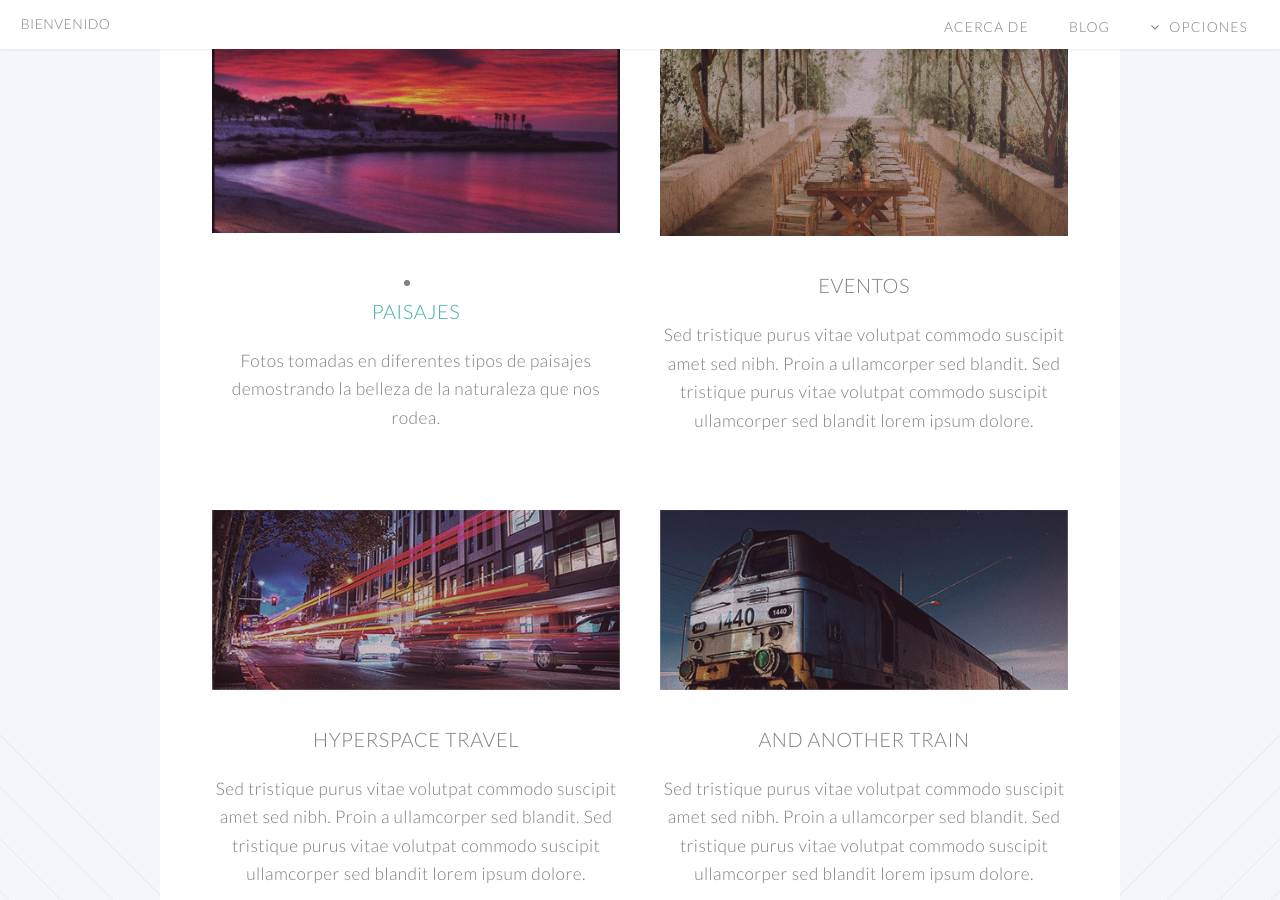
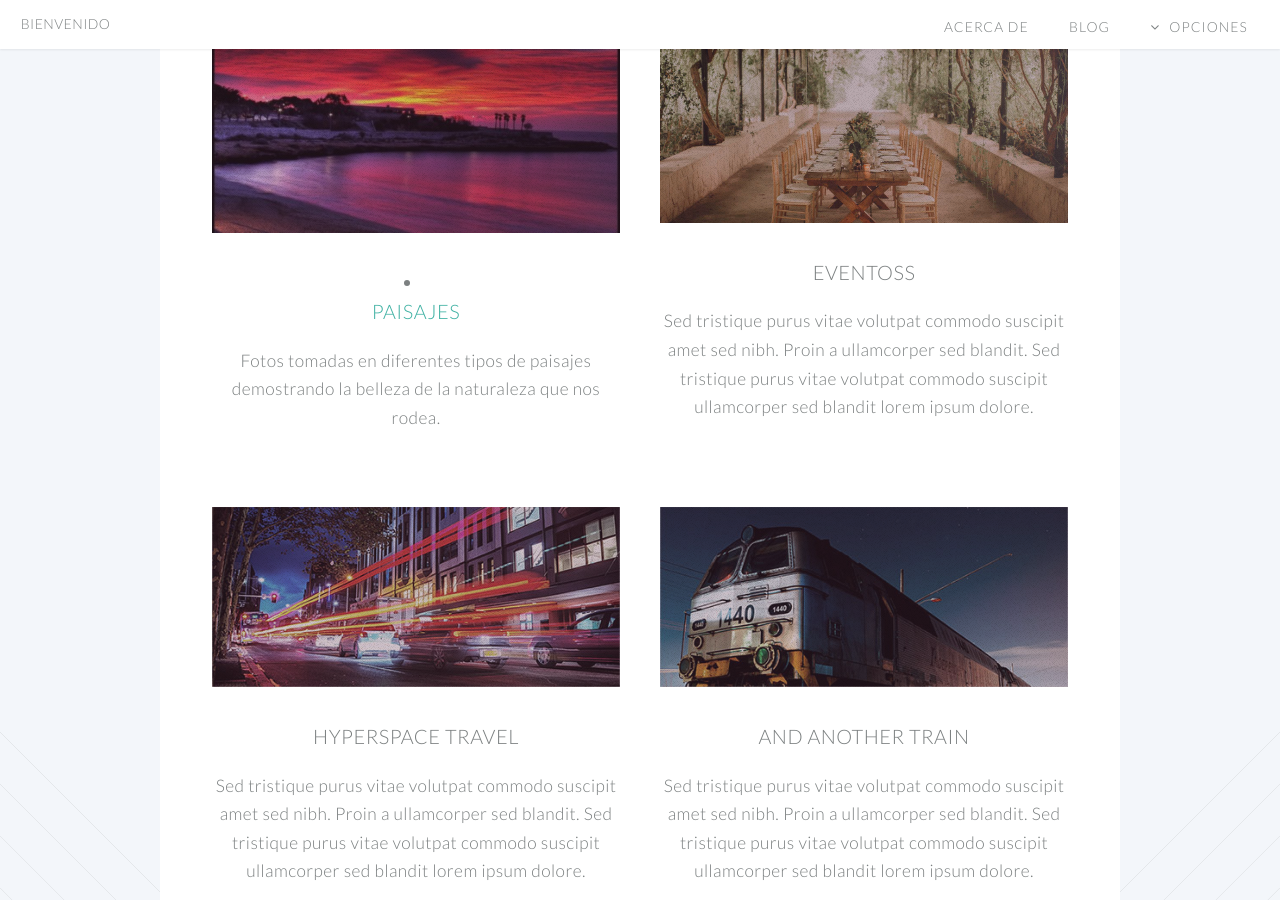
Before and after one commit to Vico2001/Vico2001.github.io, a Jekyll site: the page built from index.html, in a window 1280 px wide and 900 px high, scrolled down 1387 px. Built offline with Jekyll 4.4.1, drawn with Linux system fonts in a browser that asks for light colours.

Commit message:
Update index.html

```diff
--- a/index.html
+++ b/index.html
@@ -71,9 +71,9 @@
 							<div class="6u">
 
 								<section>
-									<a href="#" class="image featured"><img src="images/evento1.jpg" alt="" /></a>
+									<a href="#" class="image featured"><img src="images/evento1.jpg" width="" height="200" /></a>
 									<header>
-										<h3>Eventos</h3>
+										<h3>Eventoss</h3>
 									</header>
 									<p>Sed tristique purus vitae volutpat commodo suscipit amet sed nibh. Proin a ullamcorper sed blandit. Sed tristique purus vitae volutpat commodo suscipit ullamcorper sed blandit lorem ipsum dolore.</p>
 								</section>
```
